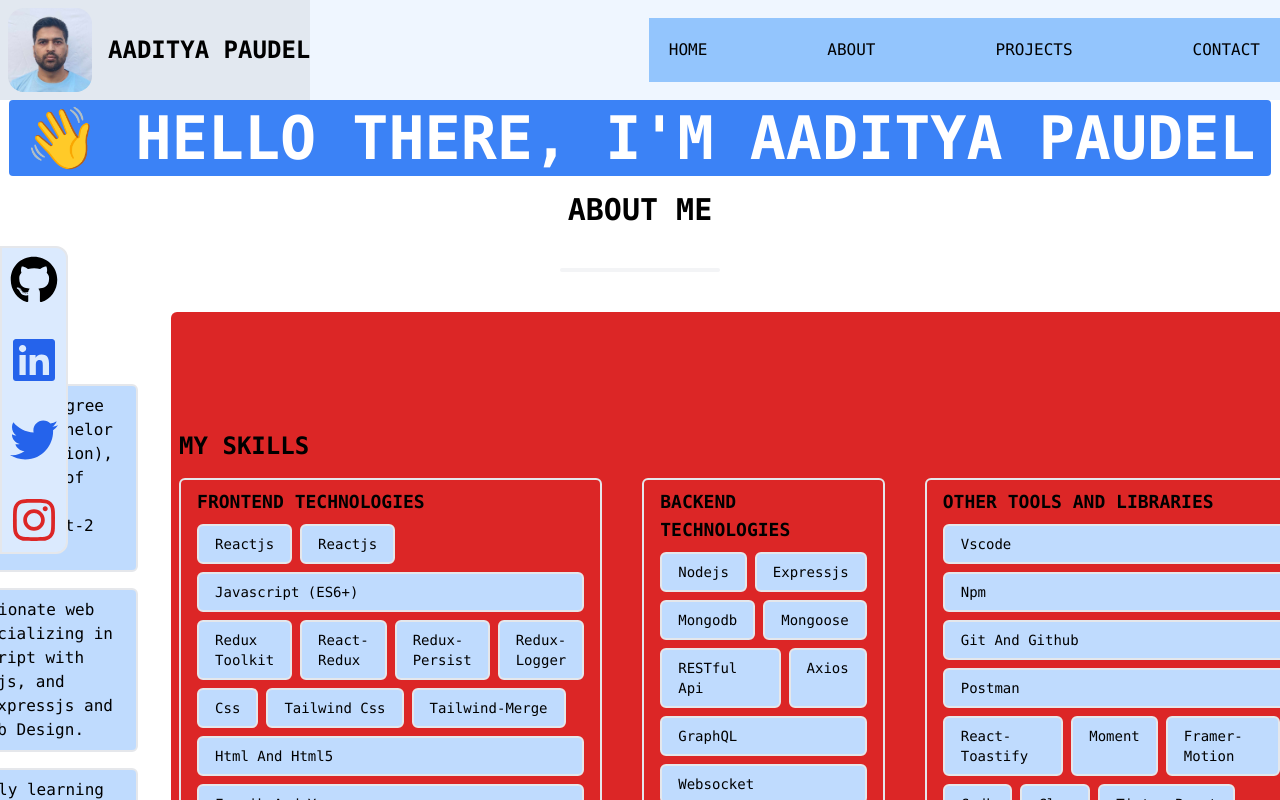
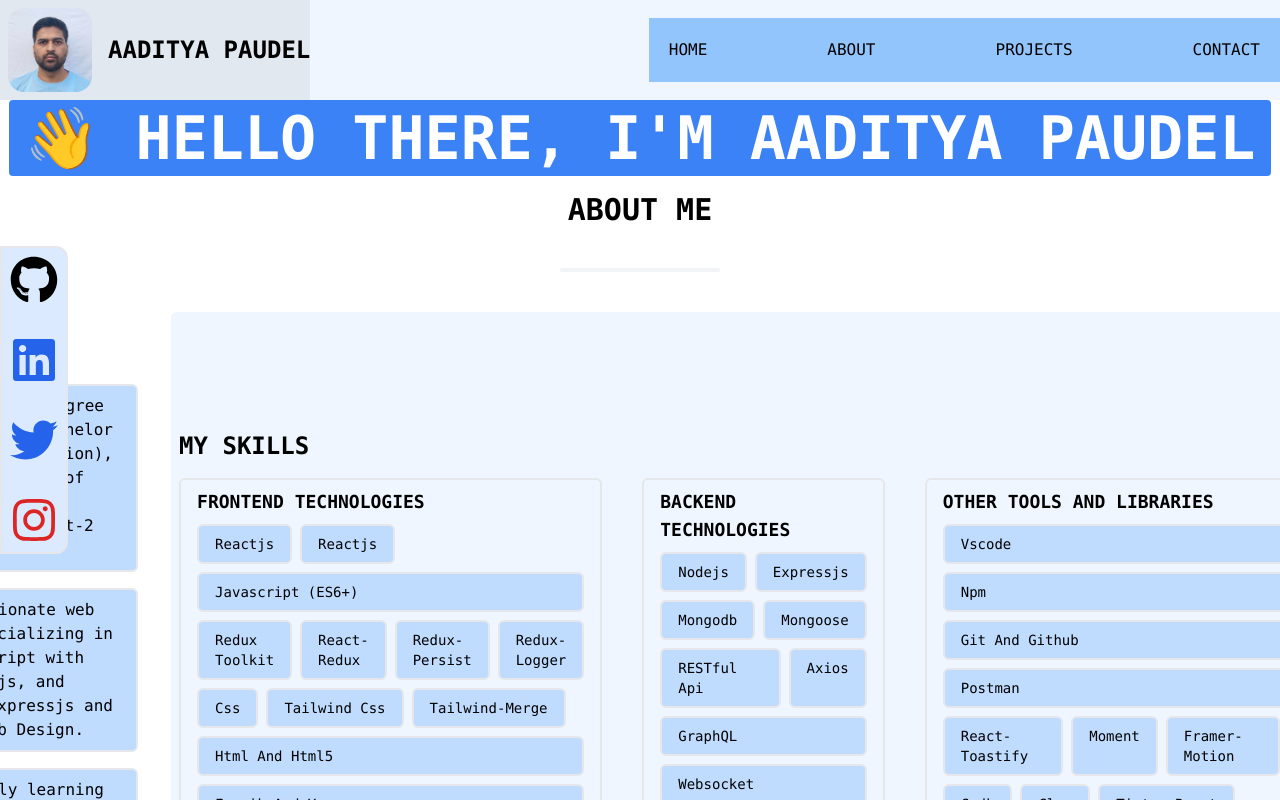
Before and after one commit to adityaspaudel/portfolio, a Next.js app in the folder client/: page /home in a window 1280 px wide. Shown: the top 800 px of the page. Built offline with nearby package versions, Linux system fonts and the light colour scheme.

Commit message:
updated background fault

```diff
--- a/client/src/app/home/page.js
+++ b/client/src/app/home/page.js
@@ -178,7 +178,7 @@ const WelcomeHome = () => {
 						</div>
 
 						{/* Skills--------------------------------------------------------- */}
-						<div className="flex gap-10 bg-red-600 justify-between items-center p-2 rounded-md bg-blue-50">
+						<div className="flex gap-10 justify-between items-center p-2 rounded-md bg-blue-50">
 							<div className="flex gap-2 flex-col list-none capitalize text-sm">
 								<div className="flex gap-2">
 									<h1 className="uppercase font-bold text-2xl">My skills</h1>
```
